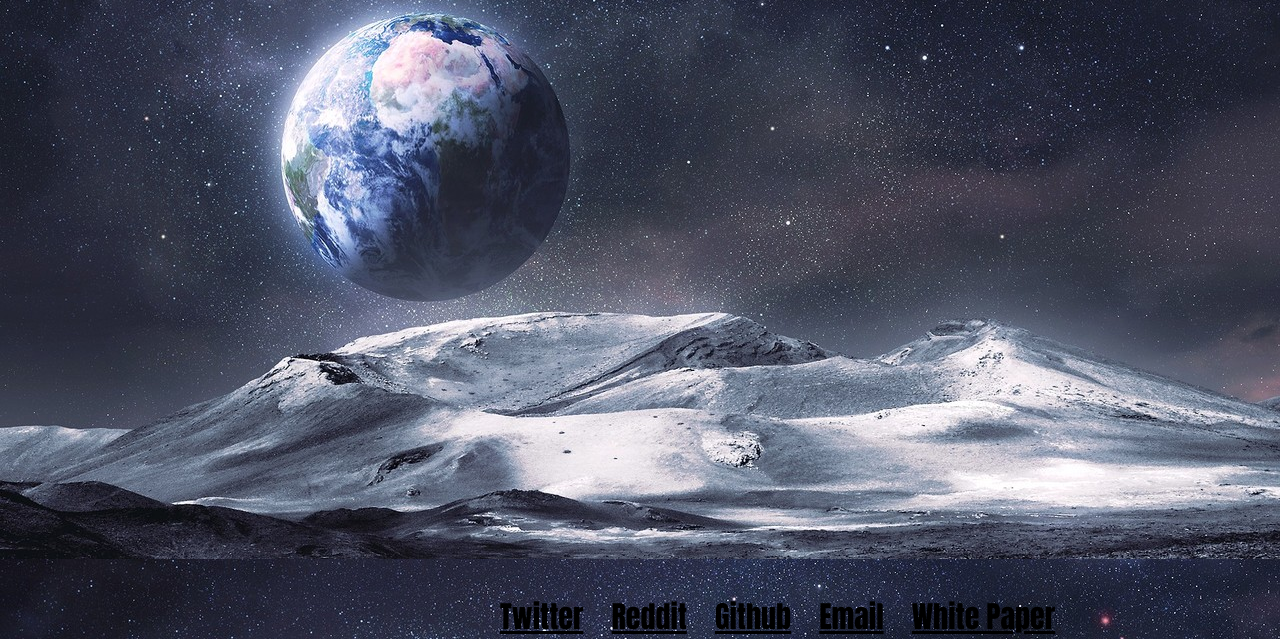
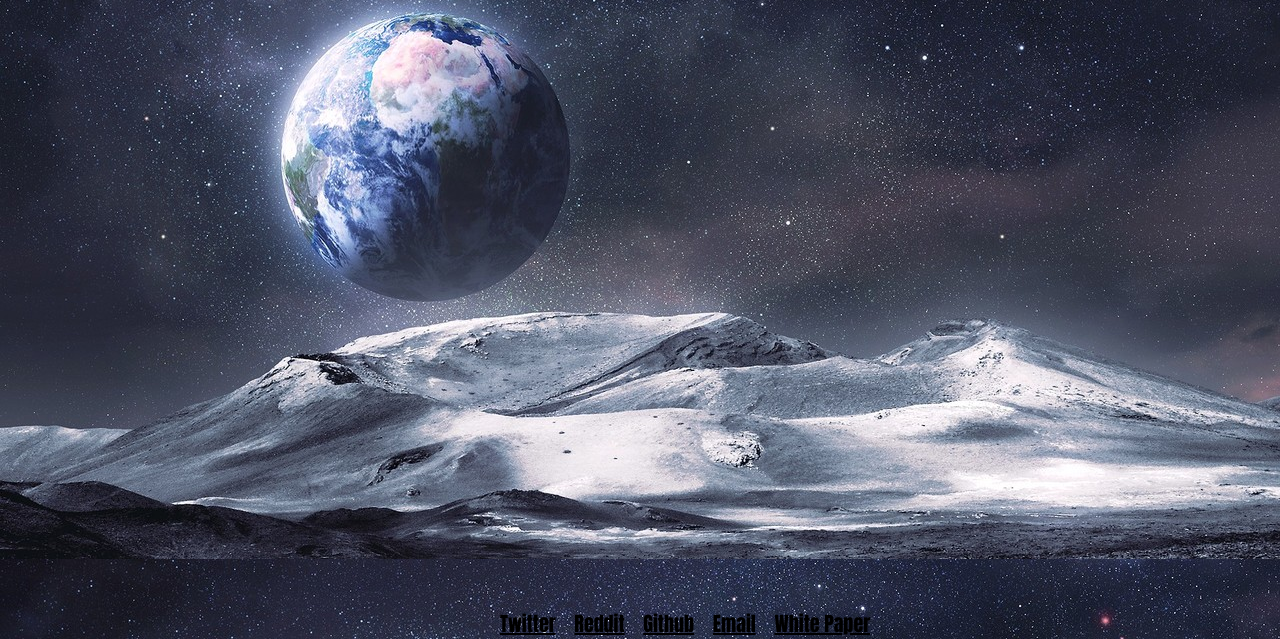
Before and after one commit to satoshium/satoshium.github.io, a plain HTML site: page index.html in a window 1280 px wide. Shown: the part 161-800 px from the top of the page. Drawn offline with Linux system fonts and the light colour scheme.

Commit message:
Update index.html

```diff
--- a/index.html
+++ b/index.html
@@ -18,7 +18,7 @@
 </head>
 <body>
  <div id="header" style="color: white; text-align: center; font-size: 60; font-weight: bold">Satoshium: Minted Bitcoin</div>
-<div id="header-content" style="text-align: center; font-size: 30; vertical-align: bottom">
+<div id="header-content" style="text-align: center; font-size: 20; vertical-align: bottom">
  <a href="https://twitter.com/satoshiumorg">Twitter</a>&nbsp;&nbsp;&nbsp;
  <a href="https://reddit.com/r/satoshium">Reddit</a>&nbsp;&nbsp;&nbsp;
  <a href="https://github.com/satoshium">Github</a>&nbsp;&nbsp;&nbsp;
```
